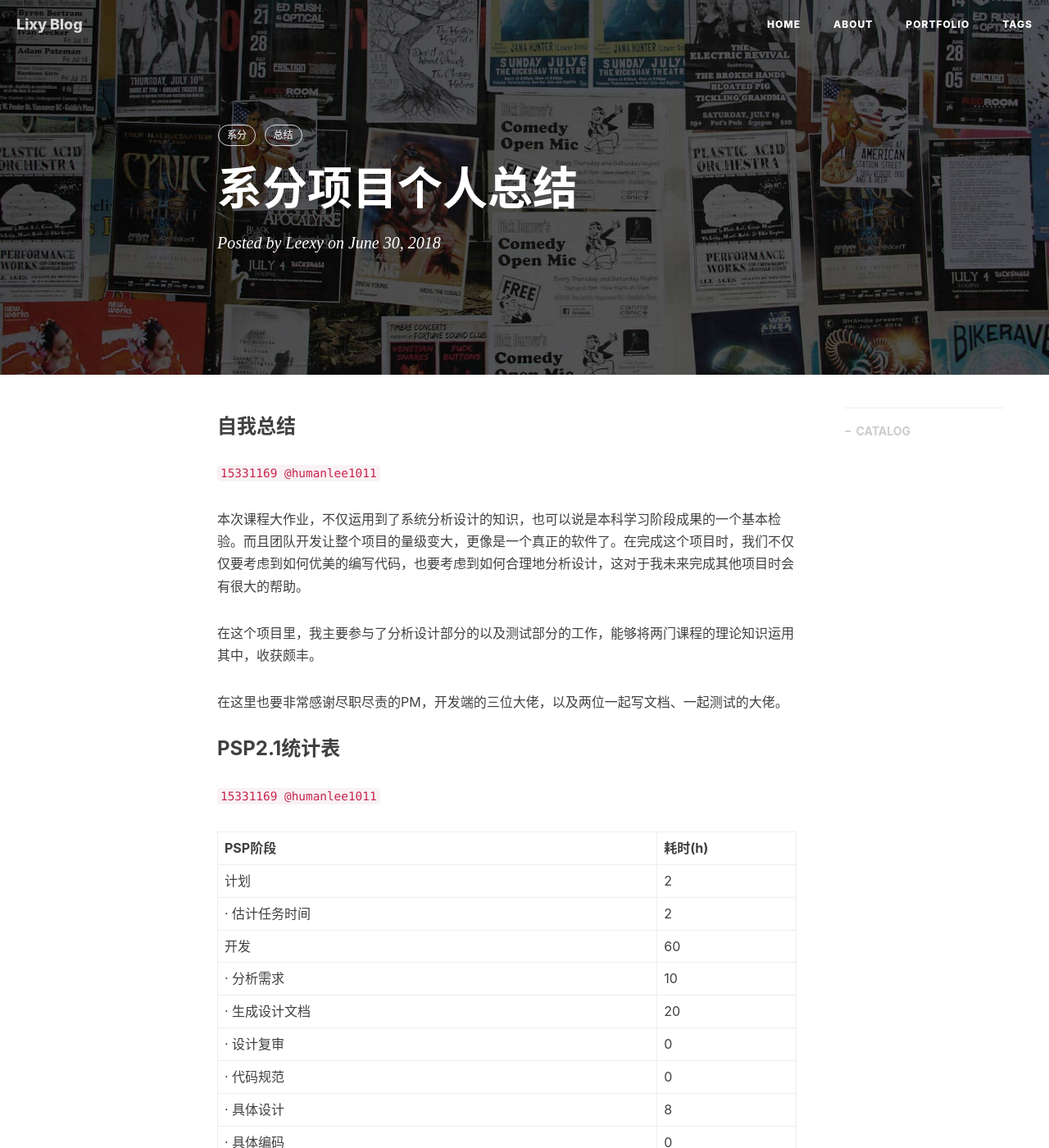
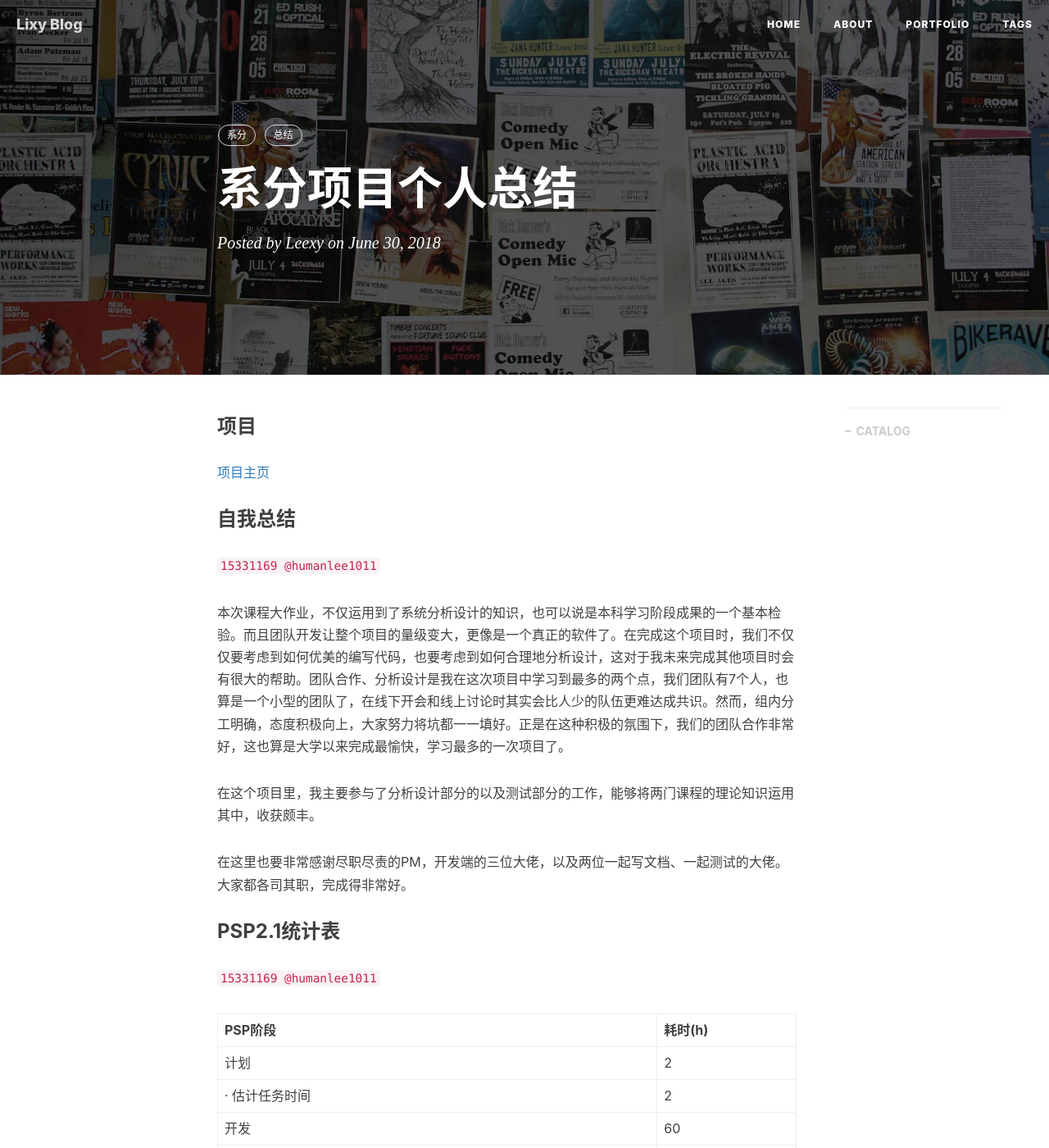
Before and after one commit to humanlee1011/humanlee1011.github.io, a Jekyll site: the page built from _posts/2018-06-30-系分项目个人总结.md, in a window 1280 px wide and 1400 px high. Shown: the whole window at 82% size. Built offline with Jekyll 4.4.1, drawn with Linux system fonts in a browser that asks for light colours; nearby versions of some CDN libraries; comment, search, counter and statistics services are not loaded; some of the changed text lies outside the part shown.

Commit message:
update blog: summary of baoleme

```diff
--- a/_posts/2018-06-30-系分项目个人总结.md
+++ b/_posts/2018-06-30-系分项目个人总结.md
@@ -9,16 +9,18 @@ tags:
     - 总结
 ---
 
+### 项目
+[项目主页](https://baoleme.github.io/Dashboard/)
 
 ### 自我总结
 
 `15331169 @humanlee1011`
 
-本次课程大作业，不仅运用到了系统分析设计的知识，也可以说是本科学习阶段成果的一个基本检验。而且团队开发让整个项目的量级变大，更像是一个真正的软件了。在完成这个项目时，我们不仅仅要考虑到如何优美的编写代码，也要考虑到如何合理地分析设计，这对于我未来完成其他项目时会有很大的帮助。
+本次课程大作业，不仅运用到了系统分析设计的知识，也可以说是本科学习阶段成果的一个基本检验。而且团队开发让整个项目的量级变大，更像是一个真正的软件了。在完成这个项目时，我们不仅仅要考虑到如何优美的编写代码，也要考虑到如何合理地分析设计，这对于我未来完成其他项目时会有很大的帮助。团队合作、分析设计是我在这次项目中学习到最多的两个点，我们团队有7个人，也算是一个小型的团队了，在线下开会和线上讨论时其实会比人少的队伍更难达成共识。然而，组内分工明确，态度积极向上，大家努力将坑都一一填好。正是在这种积极的氛围下，我们的团队合作非常好，这也算是大学以来完成最愉快，学习最多的一次项目了。
 
 在这个项目里，我主要参与了分析设计部分的以及测试部分的工作，能够将两门课程的理论知识运用其中，收获颇丰。
 
-在这里也要非常感谢尽职尽责的PM，开发端的三位大佬，以及两位一起写文档、一起测试的大佬。
+在这里也要非常感谢尽职尽责的PM，开发端的三位大佬，以及两位一起写文档、一起测试的大佬。大家都各司其职，完成得非常好。
 
 ### PSP2.1统计表
 `15331169 @humanlee1011`
@@ -54,4 +56,8 @@ Server
 
 ### 劳苦清单
 
-需求分析,写文档，画图，测试
+需求分析，写文档，画图，测试
+
+### 个人博客
+
+ - [用例模型小结](https://humanlee1011.github.io/2018/04/14/usecase/)
```
